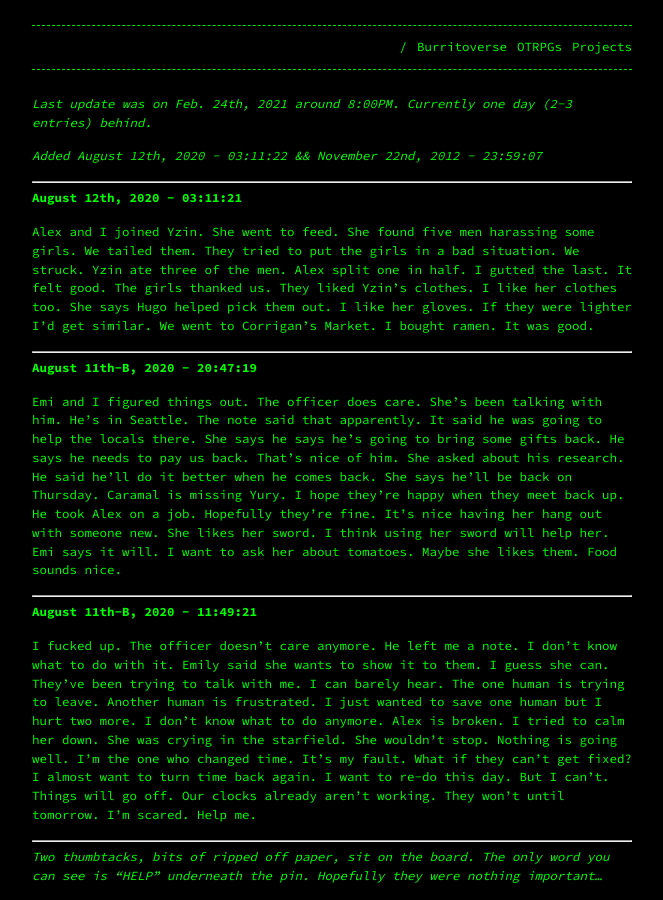
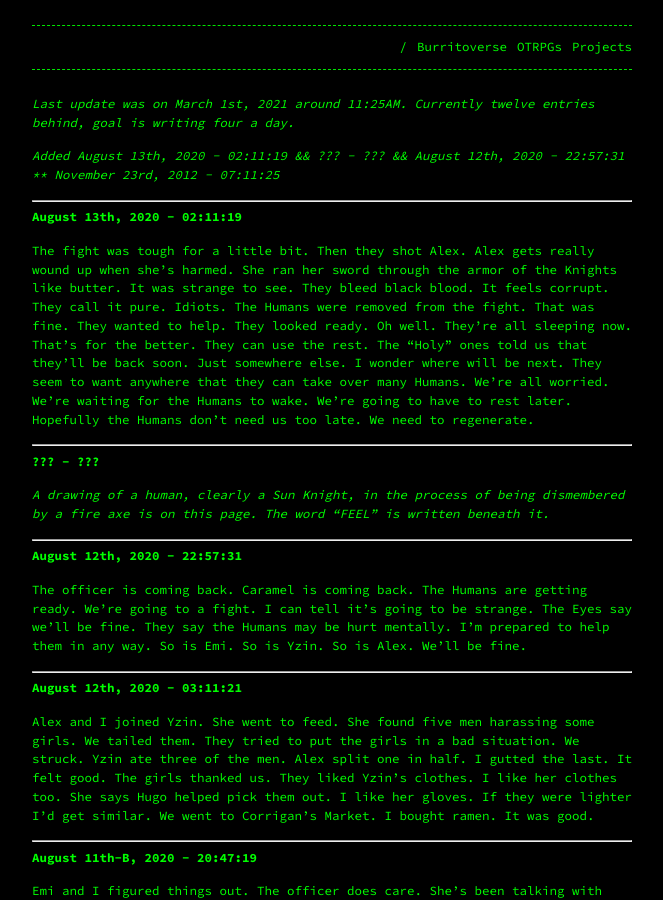
Before and after one commit to Terwilliger69105/69105.github.io, a Jekyll site: the page built from _pages/burritoverse/nimu.md, in a window 1280 px wide and 900 px high. Shown: the whole window, without its empty margins (308-971 px from the left). Built offline with Jekyll 4.4.1, drawn with Linux system fonts in a browser that asks for light colours; our own code applies the rules of GitHub Pages for plain Markdown files; some of the changed text lies outside the part shown.

Commit message:
Update nimu.md

```diff
--- a/_pages/burritoverse/nimu.md
+++ b/_pages/burritoverse/nimu.md
@@ -3,9 +3,27 @@ title: "Nimu"
 permalink: /burritoverse/nimu/
 ---
 
-*Last update was on Feb. 24th, 2021 around 8:00PM. Currently one day (2-3 entries) behind.*
+*Last update was on March 1st, 2021 around 11:25AM. Currently twelve entries behind, goal is writing four a day.*
 
-*Added August 12th, 2020 - 03:11:22 && November 22nd, 2012 - 23:59:07*
+*Added August 13th, 2020 - 02:11:19 && ??? - ??? && August 12th, 2020 - 22:57:31 ** November 23rd, 2012 - 07:11:25*
+
+---
+
+**August 13th, 2020 - 02:11:19**
+
+The fight was tough for a little bit. Then they shot Alex. Alex gets really wound up when she's harmed. She ran her sword through the armor of the Knights like butter. It was strange to see. They bleed black blood. It feels corrupt. They call it pure. Idiots. The Humans were removed from the fight. That was fine. They wanted to help. They looked ready. Oh well. They're all sleeping now. That's for the better. They can use the rest. The "Holy" ones told us that they'll be back soon. Just somewhere else. I wonder where will be next. They seem to want anywhere that they can take over many Humans. We're all worried. We're waiting for the Humans to wake. We're going to have to rest later. Hopefully the Humans don't need us too late. We need to regenerate.
+
+---
+
+**??? - ???**
+
+*A drawing of a human, clearly a Sun Knight, in the process of being dismembered by a fire axe is on this page. The word "FEEL" is written beneath it.*
+
+---
+
+**August 12th, 2020 - 22:57:31**
+
+The officer is coming back. Caramel is coming back. The Humans are getting ready. We're going to a fight. I can tell it's going to be strange. The Eyes say we'll be fine. They say the Humans may be hurt mentally. I'm prepared to help them in any way. So is Emi. So is Yzin. So is Alex. We'll be fine.
 
 ---
 
@@ -343,6 +361,12 @@ Mother wanted to try something new. Father left town. She says it's a human holi
 
 ---
 
+**November 23rd, 2012 - 07:11:25**
+
+I got new clothes today. They're more comfortable. A shirt and skirt with long socks. They feel good. They feel better than what I was wearing. I'm glad. I can't wait for Emi to see me in it. I know she'll like it. The others haven't gotten new clothes in forever. Maybe they'll get some soon? Mother says these will fit me better in more ways. She said they'll match my mind.
+
+---
+
 **November 22nd, 2012 - 23:59:07**
 
 Emi and I went to the Edge. It's strange. Watching Humans but them not knowing. They looked happy. They could go around and do whatever. They had a trading post. It was really cool. We almost went out. Emi said we shouldn't though. There was nothing stopping us. We'll go some other time.
```
